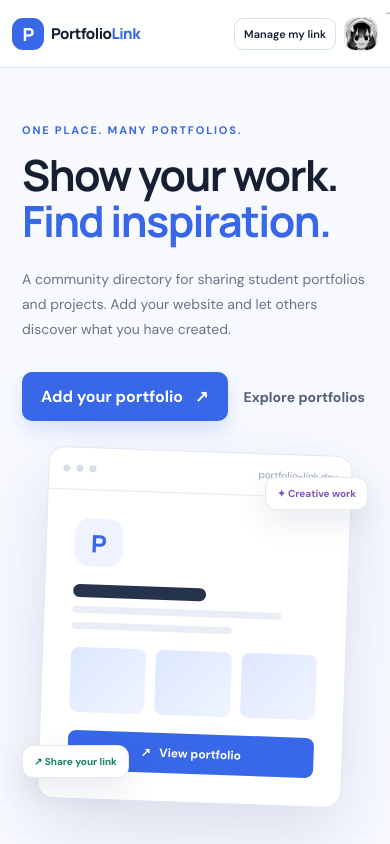
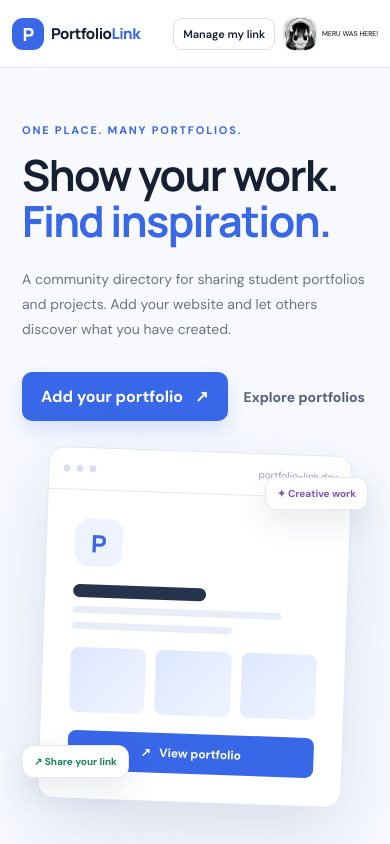
Before and after one commit to ElvinEntac/PortfolioBrowser, a plain HTML site: page index.html in a window 390 px wide. Shown: the top 844 px of the page. Drawn offline with Linux system fonts and the light colour scheme; no server answers.

Commit message:
Update style.css

```diff
--- a/style.css
+++ b/style.css
@@ -213,19 +213,18 @@ footer p { margin: 0; }
   border: 1px solid #e5e9f1;
 }
   .nav-image-wrap {
-  position: relative;
-  display: inline-flex;
+  display: flex;
+  align-items: center;
+  gap: 5px;
+  flex-shrink: 0;
 }
 
 .easter-egg {
-  position: absolute;
-  top: -5px;
-  right: -24px;
-  font-size: 2px;
-  color: #000;
+  font-size: 7px;
+  color: #000000;
   font-weight: 400;
   white-space: nowrap;
-  opacity: 0.85;
+  letter-spacing: 0;
 }
 }
 
```
